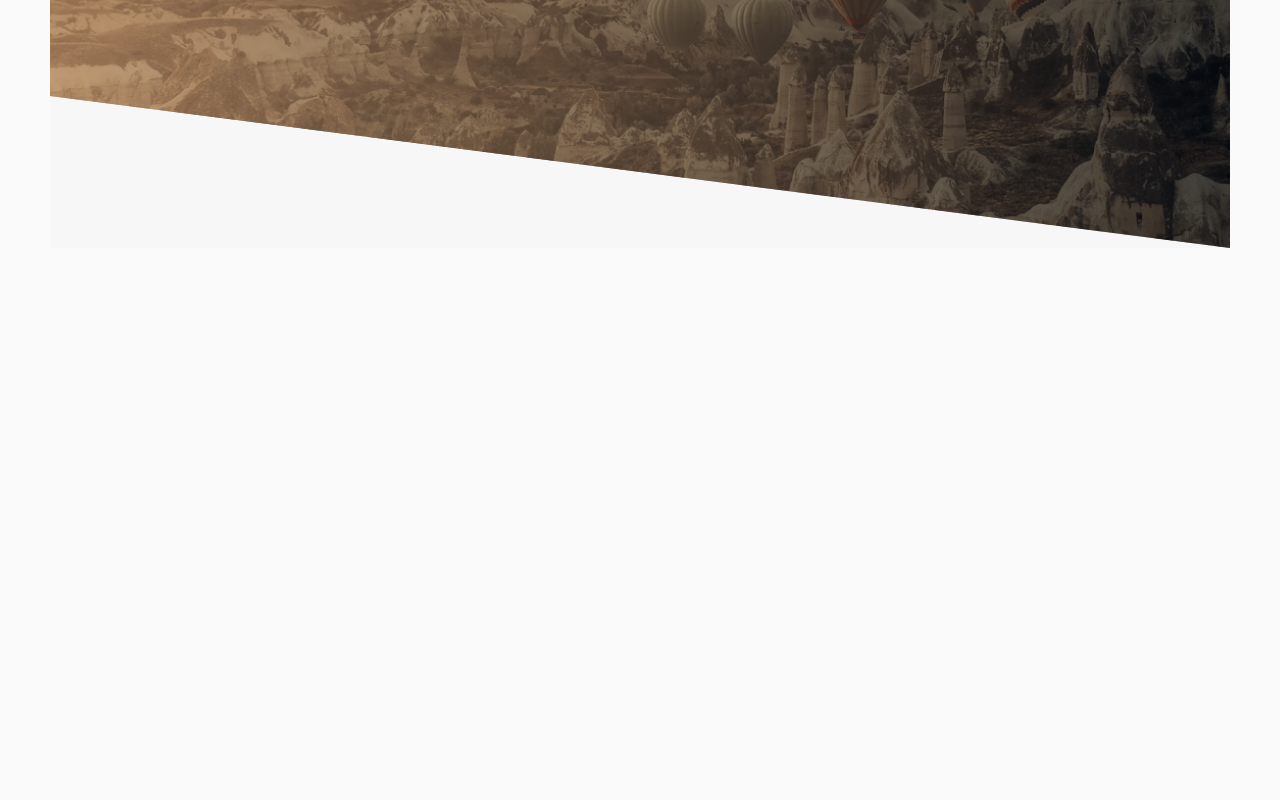
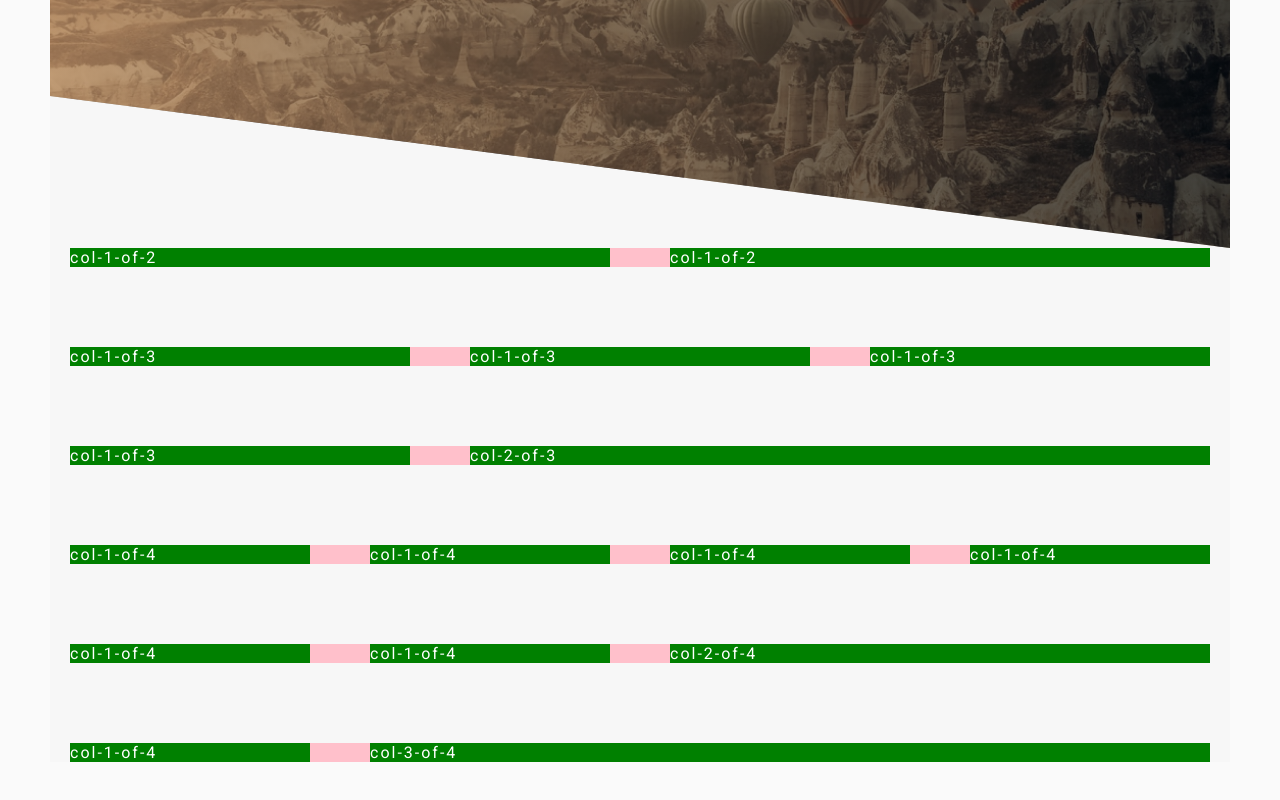
Before and after one commit to Maksym-Siroshtan/balloons, a plain HTML site: page index.html in a window 1280 px wide. Shown: the part 562-1362 px from the top of the page. Before the commit the page ends 860 px from the top, so only its background shows below. Drawn offline with Linux system fonts and the light colour scheme; a web font is replaced by a local one.

Commit message:
Added grid system

```diff
--- a/index.html
+++ b/index.html
@@ -18,13 +18,43 @@
         <div class="header__content">
           <h1 class="title-first">
             <span class="title-first__main">туры на воздушном шаре</span>
-            <span class="title-first__secondary">незабываемое приключение ждет вас</span>
+            <span class="title-first__secondary"
+              >незабываемое приключение ждет вас</span
+            >
           </h1>
-          <a href="#" class="btn btn_animated">
-            наш каталог
-          </a>
+          <a href="#" class="btn btn_animated"> наш каталог </a>
         </div>
       </header>
+      <section class="grid-test">
+        <div class="row">
+          <div class="col-1-of-2">col-1-of-2</div>
+          <div class="col-1-of-2">col-1-of-2</div>
+        </div>
+        <div class="row">
+          <div class="col-1-of-3">col-1-of-3</div>
+          <div class="col-1-of-3">col-1-of-3</div>
+          <div class="col-1-of-3">col-1-of-3</div>
+        </div>
+        <div class="row">
+          <div class="col-1-of-3">col-1-of-3</div>
+          <div class="col-2-of-3">col-2-of-3</div>
+        </div>
+        <div class="row">
+          <div class="col-1-of-4">col-1-of-4</div>
+          <div class="col-1-of-4">col-1-of-4</div>
+          <div class="col-1-of-4">col-1-of-4</div>
+          <div class="col-1-of-4">col-1-of-4</div>
+        </div>
+        <div class="row">
+          <div class="col-1-of-4">col-1-of-4</div>
+          <div class="col-1-of-4">col-1-of-4</div>
+          <div class="col-2-of-4">col-2-of-4</div>
+        </div>
+        <div class="row">
+          <div class="col-1-of-4">col-1-of-4</div>
+          <div class="col-3-of-4">col-3-of-4</div>
+        </div>
+      </section>
     </div>
   </body>
 </html>
--- a/sass/abstracts/_mixins.sass
+++ b/sass/abstracts/_mixins.sass
@@ -3,3 +3,9 @@
   text-transform: uppercase
   text-decoration: none
   color: $color
+
+@mixin clearfix
+  &::after
+    content: ""
+    display: table
+    clear: both
--- a/sass/abstracts/_variables.sass
+++ b/sass/abstracts/_variables.sass
@@ -11,3 +11,7 @@ $color-white: #FAFAFA
 
 // Тень для кнопок
 $box-shadow: 0px 4px 4px 0px rgba(0, 0, 0, 0.25)
+
+$margin-vertical-big: 8rem
+$gutter-horizontal: 6rem
+$grid-width: 114rem
--- /dev/null
+++ b/sass/layout/_grid.sass
@@ -0,0 +1,31 @@
+.row
+  max-width: $grid-width
+  background: pink
+  margin: 0 auto
+  &:not(:last-child)
+    margin-bottom: $margin-vertical-big
+  @include clearfix
+
+[class^="col-"]
+  float: left
+  background: green
+  color: white
+  &:not(:last-child)
+    margin-right: $gutter-horizontal
+.col-1-of-2
+  width: calc((100% - #{$gutter-horizontal}) / 2)
+
+.col-1-of-3
+  width: calc((100% - 2 * #{$gutter-horizontal}) / 3)
+
+.col-2-of-3
+  width: calc(2 * ((100% - 2 * #{$gutter-horizontal}) / 3) + #{$gutter-horizontal})
+
+.col-1-of-4
+  width: calc((100% - 3 * #{$gutter-horizontal}) / 4)
+
+.col-2-of-4
+  width: calc( 2 * ((100% - 3 * #{$gutter-horizontal}) / 4) + #{$gutter-horizontal})
+
+.col-3-of-4
+  width: calc( 3 * ((100% - 3 * #{$gutter-horizontal}) / 4) + 2 * #{$gutter-horizontal})
--- a/sass/style.sass
+++ b/sass/style.sass
@@ -9,6 +9,7 @@
 
 @import "./components/button.sass"
 
+@import "./layout/grid.sass"
 @import "./layout/header.sass"
 
 @import "./pages/home.sass"
```
Also changed, not shown: css/style.css.
